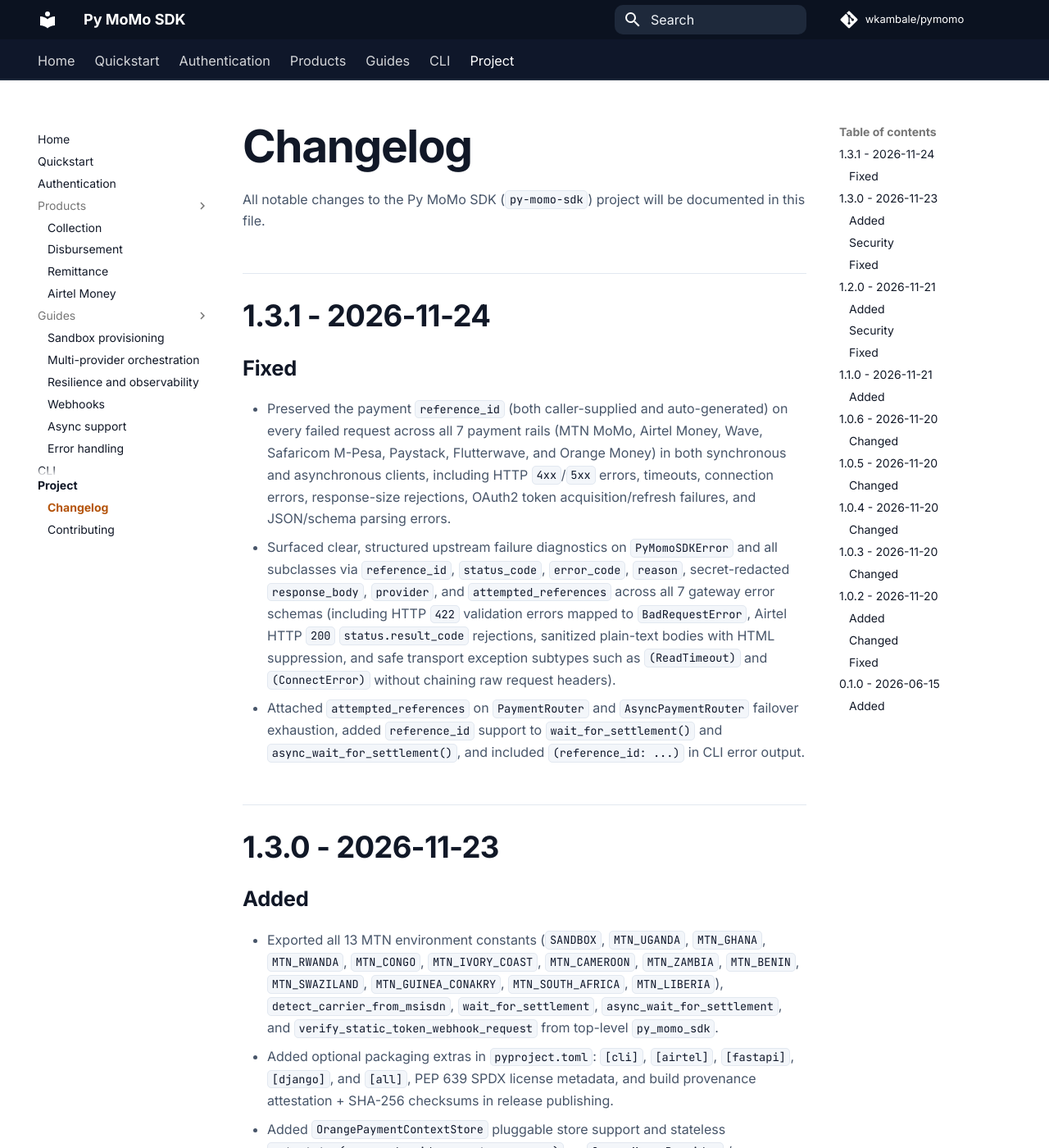
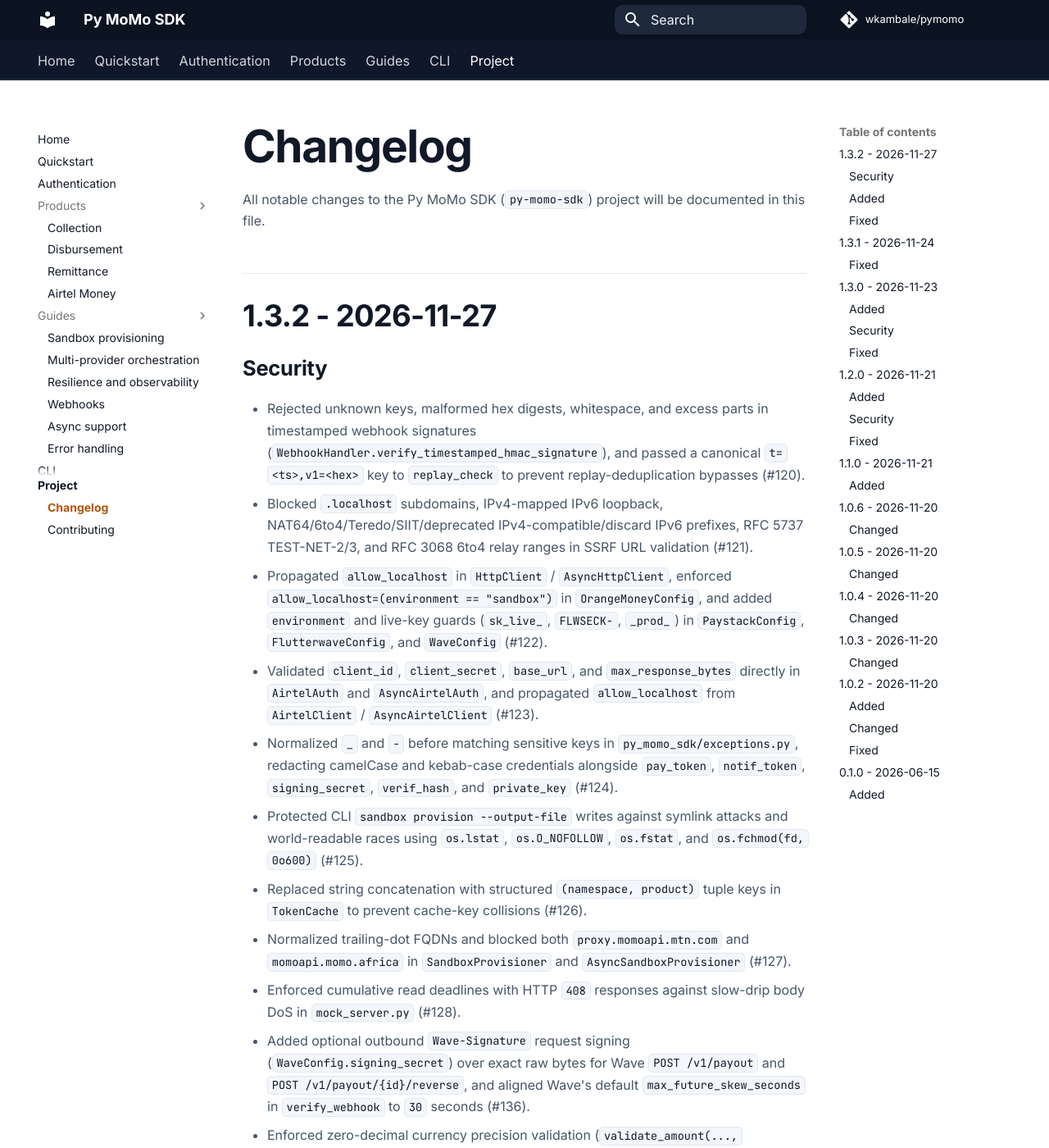
Before and after one commit to wkambale/pymomo, an MkDocs documentation site: the page built from docs/changelog.md, in a window 1280 px wide and 1400 px high. Shown: the whole window at 82% size. Built offline with MkDocs 1.6.1 and Material for MkDocs 9.7.7, drawn with Linux system fonts in a browser that asks for light colours; comment, search, counter and statistics services are not loaded; some of the changed text lies outside the part shown.

Commit message:
chore(release): prepare v1.3.2 (#158)

```diff
--- a/docs/changelog.md
+++ b/docs/changelog.md
@@ -1,6 +1,40 @@
 # Changelog
 
 All notable changes to the Py MoMo SDK (`py-momo-sdk`) project will be documented in this file.
+
+## 1.3.2 - 2026-11-27
+
+### Security
+- Rejected unknown keys, malformed hex digests, whitespace, and excess parts in timestamped webhook signatures (`WebhookHandler.verify_timestamped_hmac_signature`), and passed a canonical `t=<ts>,v1=<hex>` key to `replay_check` to prevent replay-deduplication bypasses (#120).
+- Blocked `.localhost` subdomains, IPv4-mapped IPv6 loopback, NAT64/6to4/Teredo/SIIT/deprecated IPv4-compatible/discard IPv6 prefixes, RFC 5737 TEST-NET-2/3, and RFC 3068 6to4 relay ranges in SSRF URL validation (#121).
+- Propagated `allow_localhost` in `HttpClient` / `AsyncHttpClient`, enforced `allow_localhost=(environment == "sandbox")` in `OrangeMoneyConfig`, and added `environment` and live-key guards (`sk_live_`, `FLWSECK-`, `_prod_`) in `PaystackConfig`, `FlutterwaveConfig`, and `WaveConfig` (#122).
+- Validated `client_id`, `client_secret`, `base_url`, and `max_response_bytes` directly in `AirtelAuth` and `AsyncAirtelAuth`, and propagated `allow_localhost` from `AirtelClient` / `AsyncAirtelClient` (#123).
+- Normalized `_` and `-` before matching sensitive keys in `py_momo_sdk/exceptions.py`, redacting camelCase and kebab-case credentials alongside `pay_token`, `notif_token`, `signing_secret`, `verif_hash`, and `private_key` (#124).
+- Protected CLI `sandbox provision --output-file` writes against symlink attacks and world-readable races using `os.lstat`, `os.O_NOFOLLOW`, `os.fstat`, and `os.fchmod(fd, 0o600)` (#125).
+- Replaced string concatenation with structured `(namespace, product)` tuple keys in `TokenCache` to prevent cache-key collisions (#126).
+- Normalized trailing-dot FQDNs and blocked both `proxy.momoapi.mtn.com` and `momoapi.momo.africa` in `SandboxProvisioner` and `AsyncSandboxProvisioner` (#127).
+- Enforced cumulative read deadlines with HTTP `408` responses against slow-drip body DoS in `mock_server.py` (#128).
+- Added optional outbound `Wave-Signature` request signing (`WaveConfig.signing_secret`) over exact raw bytes for Wave `POST /v1/payout` and `POST /v1/payout/{id}/reverse`, and aligned Wave's default `max_future_skew_seconds` in `verify_webhook` to `30` seconds (#136).
+- Enforced zero-decimal currency precision validation (`validate_amount(..., currency=...)`) in `PaymentRequest`, `DisbursementRequest`, `WaveClient` / `AsyncWaveClient`, and `FlutterwaveClient` / `AsyncFlutterwaveClient` (#137).
+
+### Added
+- **MTN MoMo:** Exported `ONE_API_PRODUCTION_BASE_URL` (`https://momoapi.momo.africa`), added `get_user_info_with_consent()` (`/collection/oauth2/v1_0/userinfo`), `send_delivery_notification()`, and PreApproval endpoints (`create_preapproval`, `get_preapproval_status`, `cancel_preapproval`, `PreApprovalRequest`, `PreApprovalResult`) with sync/async parity (#130).
+- **Airtel Money:** Added `collection.refund()`, `client.get_user_info()`, `client.verify_webhook()` (Base64 HMAC-SHA256 via `encoding="base64"` on `WebhookHandler.verify_hmac_signature`), and `sign_airtel_payload()`, and enabled `supports_webhook_hmac=True` (#131).
+- **Safaricom M-Pesa (Daraja):** Added `encrypt_mpesa_security_credential()`, `query_transaction_status()`, `query_account_balance()`, `reverse_transaction()`, `parse_mpesa_stk_callback()`, and `parse_mpesa_b2c_callback()` with sync/async parity (#132).
+- **Orange Money:** Persisted `notif_token` per `pay_token` and added constant-time `verify_webhook_notification()` (#133).
+- **Paystack:** Added `channels` support on `initialize_transaction`, `create_transfer_recipient` (`POST /transferrecipient`), `list_banks` (`GET /bank`), `charge_mobile_money` (`POST /charge`), and `create_refund` (`POST /refund`) with sync/async parity (#134).
+- **Flutterwave:** Added `beneficiary_name`, `destination_branch_code`, `debit_currency`, and `meta` on `create_transfer`, plus `charge_mobile_money` (`POST /v3/charges?type=mobile_money_*` / `mpesa`), `verify_transaction_by_id`, `refund_transaction`, and `get_transfer_by_reference` with sync/async parity (#135).
+- **Wave:** Added `restrict_payer_mobile` on `create_checkout_session`, `refund_checkout_session`, `expire_checkout_session`, `reverse_payout`, `search_checkout_sessions`, and `search_payouts` with sync/async parity (#136).
+
+### Fixed
+- Disabled automatic transient retries (`idempotent=False`) on Paystack `POST /transfer` and `POST /transaction/initialize` (#129).
+- Corrected MTN CIBA OAuth2 token endpoint path to `/collection/oauth2/token/` (#130).
+- Switched Airtel balance queries to `GET /standard/v1/users/balance` with flat and nested payload parsing and included `country`/`currency` in Airtel disbursement `transaction` payloads (#131).
+- Mapped Daraja HTTP `500` `errorCode == "500.001.1001"` to pending in `stk_query` and enforced the 13-character `TransactionDesc` limit (#132).
+- Switched Orange Money default `order_id` to a compact 30-character token, enforced Orange length limits (`order_id <= 30`, `reference <= 30`, callback URLs `<= 120`), and mapped `txnid` to `PaymentResult.provider_transaction_id` (#133).
+- Enforced Paystack's `^[a-z0-9_-]{16,50}$` transfer reference format prior to `POST /transfer` (#134).
+- Serialized Flutterwave v3 transfer, charge, and refund amounts as JSON numbers (`int` / `float`) instead of strings (#135).
+- Aligned `MTN_CAPABILITIES` (`RWF`, `NGN`), `ORANGE_CAPABILITIES` (`CDF`, `GNF`, `LRD`, `MGA`, `SLE`, `BWP`, `USD`), and `WAVE_CAPABILITIES` (`GMD`) currencies with carrier detection (#138).
 
 ## 1.3.1 - 2026-11-24
 
--- a/pyproject.toml
+++ b/pyproject.toml
@@ -4,7 +4,7 @@ build-backend = "hatchling.build"
 
 [project]
 name = "py-momo-sdk"
-version = "1.3.1"
+version = "1.3.2"
 description = "Py MoMo SDK: Typed Python client for African mobile money and payment APIs (MTN MoMo, Airtel Money, Wave, Safaricom M-Pesa, Paystack, Flutterwave, Orange Money)"
 readme = "README.md"
 license = "MIT"
```
Also changed, not shown: CHANGELOG.md (+34 -0 lines), README.md (+2 -2 lines), docs/index.md (+1 -1 lines).
